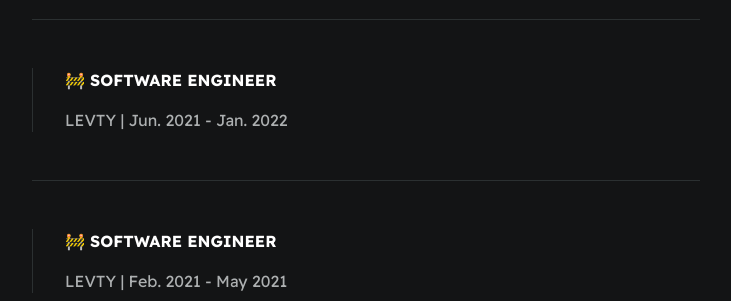
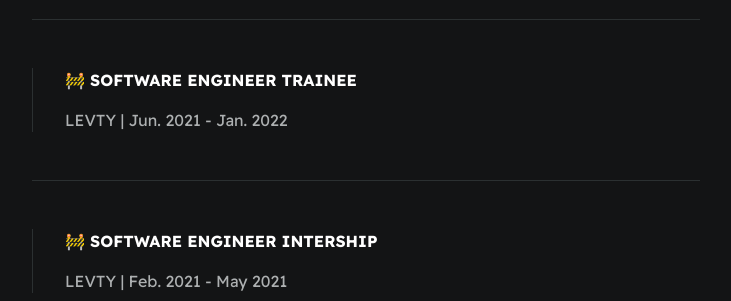
Before and after one commit to D-Baeta/Resume-Website, a plain HTML site: page index.html in a window 1280 px wide. Shown: the part 1287-1588 px from the top of the page, without its empty margins (274-1005 px from the left). Drawn offline with Linux system fonts and the light colour scheme.

Commit message:
trainee + internship

```diff
--- a/index.html
+++ b/index.html
@@ -73,14 +73,14 @@
                 <div class="line-break"></div>
 
                 <div class="card--work-history">
-                    <strong>🚧 SOFTWARE ENGINEER</strong>
+                    <strong>🚧 SOFTWARE ENGINEER TRAINEE</strong>
                     <p>LEVTY | Jun. 2021 - Jan. 2022</p>
                 </div>
 
                 <div class="line-break"></div>
 
                 <div class="card--work-history">
-                    <strong>🚧 SOFTWARE ENGINEER</strong>
+                    <strong>🚧 SOFTWARE ENGINEER INTERSHIP</strong>
                     <p>LEVTY | Feb. 2021 - May 2021</p>
                 </div>
             </section>
```
